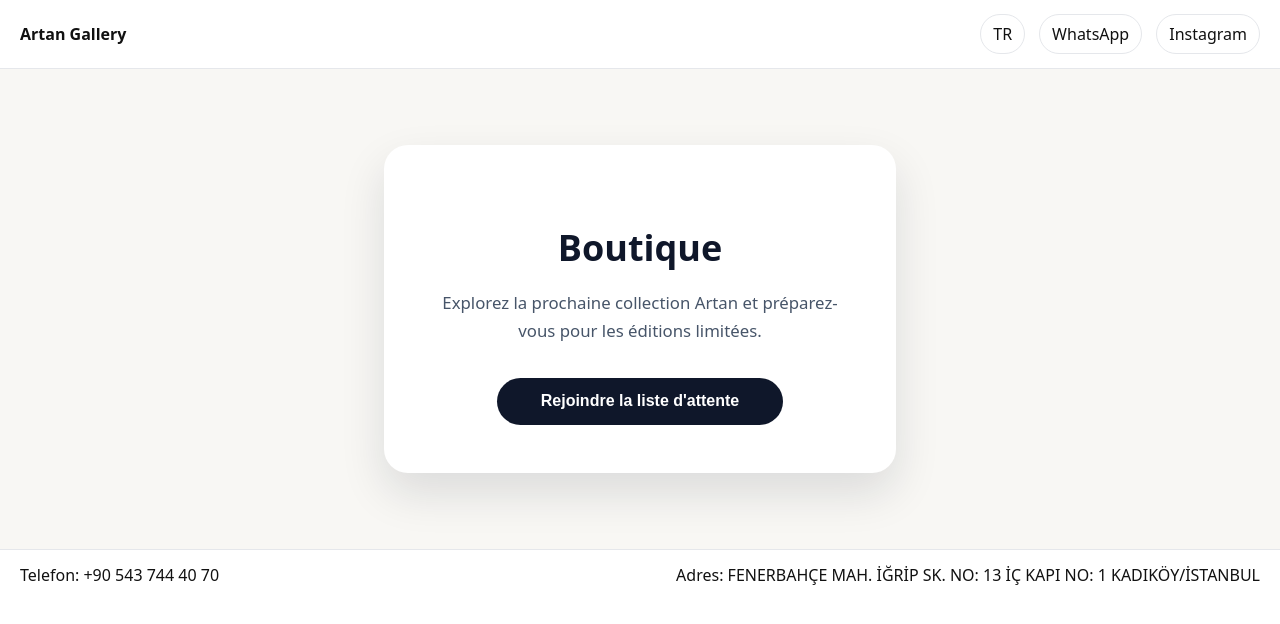
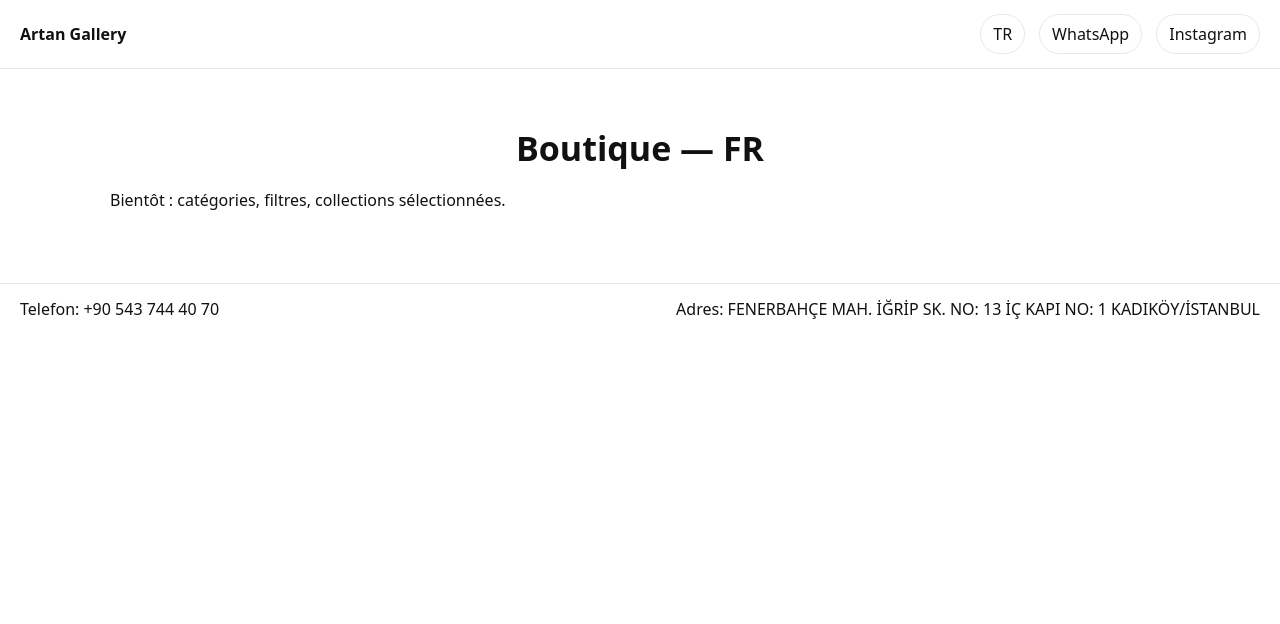
Before and after one commit to Hamed-shareghzadeh/artan-gallery, a Next.js app: page /fr/boutique in a window 1280 px wide. Shown: the top 624 px of the page. Built offline with nearby package versions, Linux system fonts and the light colour scheme.

Commit message:
Update page.js

```diff
--- a/app/fr/boutique/page.js
+++ b/app/fr/boutique/page.js
@@ -1,15 +1,8 @@
-import ShopShell from '../../../components/ShopShell';
-
-export const metadata = {
-  title: 'Boutique'
-};
-
-export default function BoutiqueFRPage() {
+export default function BoutiqueFR() {
   return (
-    <ShopShell
-      title="Boutique"
-      description="Explorez la prochaine collection Artan et préparez-vous pour les éditions limitées."
-      ctaLabel="Rejoindre la liste d'attente"
-    />
+    <main className="compare">
+      <h2>Boutique — FR</h2>
+      <p>Bientôt : catégories, filtres, collections sélectionnées.</p>
+    </main>
   );
 }
```
